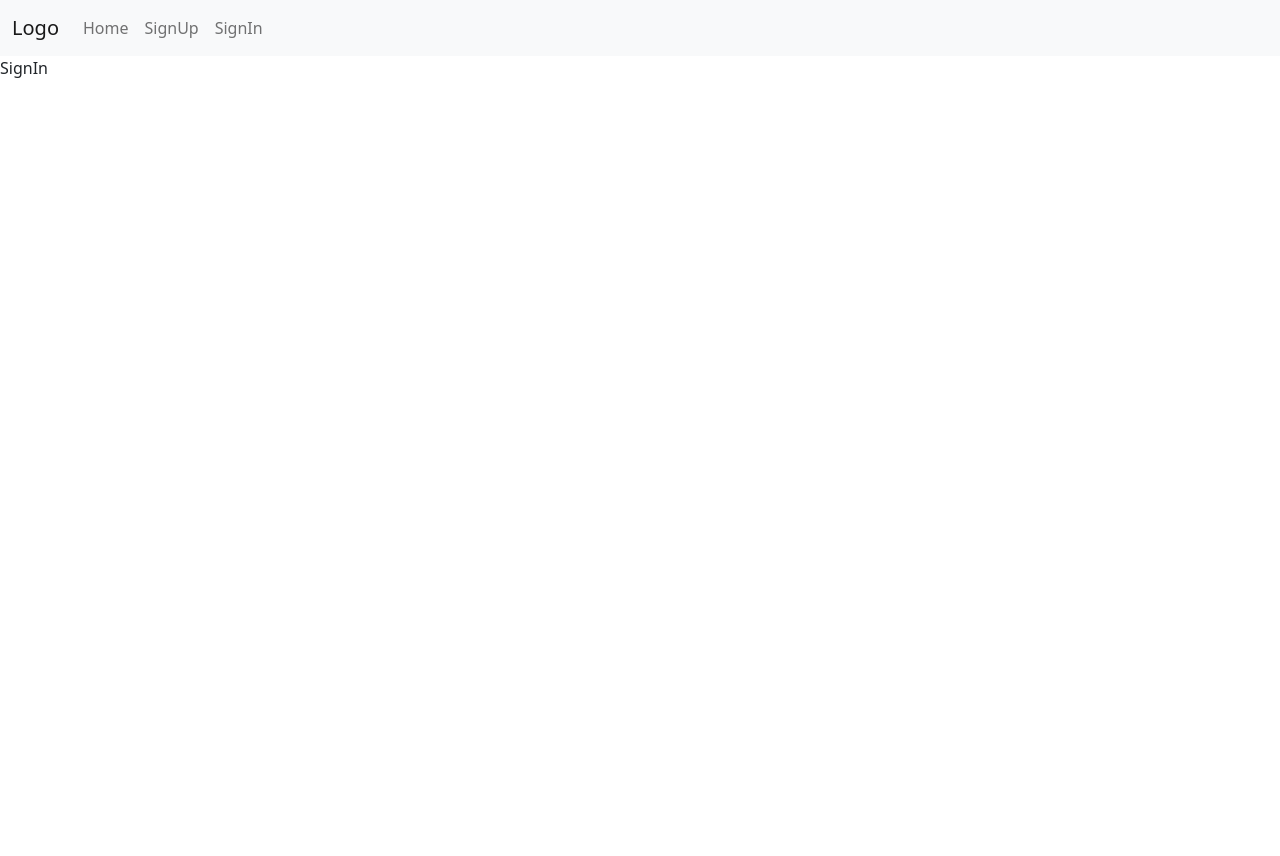
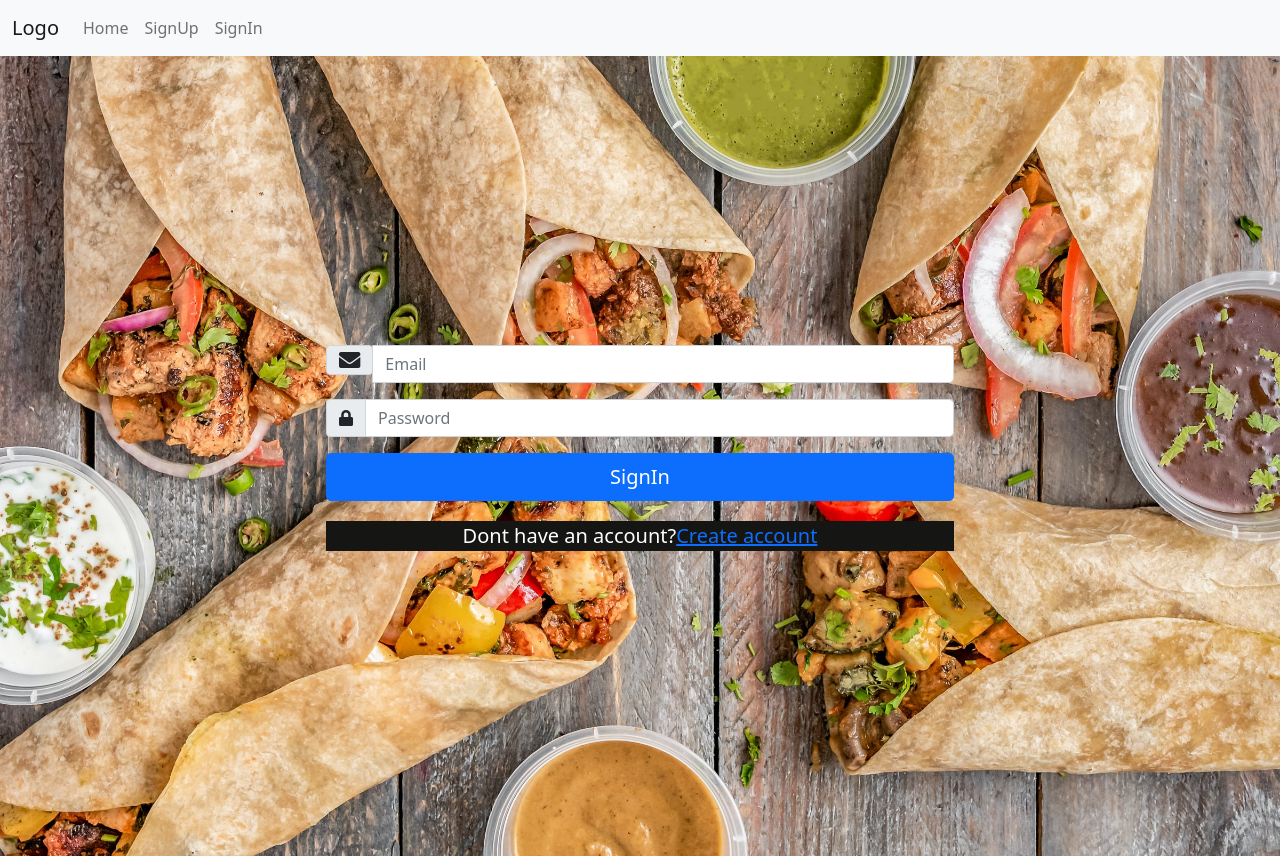
Before and after one commit to Smr0303/Restraunt, a React app in the folder client/: page /SignIn in a window 1280 px wide. Before the commit the page ends 800 px from the top, so only its background shows below. Built offline with nearby package versions, Linux system fonts and the light colour scheme.

Commit message:
signin UI

```diff
--- a/client/src/components/App.css
+++ b/client/src/components/App.css
@@ -7,7 +7,15 @@
     overflow-y: hidden;
 }
 .form-line{
-    background-color: rgb(59, 65, 55);
+    background-color: rgb(21, 22, 20);
     margin-top: 20px;
     font-size: 20px;
 }
+.sign-in-container{
+    background-image:url("./assets/ryan-concepcion-50KffXbjIOg-unsplash.jpg");
+    background-size: cover;
+    background-repeat: no-repeat;
+    background-position:center;
+    overflow: hidden;
+    overflow-y: hidden;
+}
--- a/client/src/components/SignIn.js
+++ b/client/src/components/SignIn.js
@@ -1,9 +1,111 @@
-import React from 'react'
+import React, { useState } from "react";
+import { Link } from "react-router-dom";
+import { errorMessage } from "./helpers/Message";
+import Loading from "./helpers/Loading";
+import isEmpty from "validator/lib/isEmpty";
+import isEmail from "validator/lib/isEmail";
+import {Signin} from "./api/auth";
 
 export default function SignIn() {
-    return (
-        <div>
-          SignIn
+  const [formData, setdata] = useState({
+    email: "",
+    password: "",
+    errorMsg: false,
+    loading: false,
+    redirecttoDashboard: false,
+  });
+  const { email, password, errorMsg, loading, redirecttoDashboard } = formData;
+
+  const handleChange = (e) => {
+    setdata({
+      ...formData,
+      [e.target.name]: e.target.value,
+      errorMsg: "",
+    });
+  };
+
+  const handleSubmit = (e) => {
+    e.preventDefault();
+    if (isEmpty(email) || isEmpty(password)) {
+      setdata({
+        ...formData,
+        errorMsg: "All fields are not filled",
+      });
+    } else if (!isEmail(email)) {
+      setdata({
+        ...formData,
+        errorMsg: "Email is invalid",
+      });
+    }
+    else {
+      const { email, password} = formData;
+      const data = {email, password };
+      setdata({
+        ...formData,
+        loading: true,
+      });
+      Signin(data)
+    }
+  };
+
+  return (
+    <div className="sign-in-container">
+      <div className="row vh-100">
+        <div className="col-md-5 mx-auto align-self-center w-50">
+          {loading && Loading()}
+          {errorMsg && errorMessage(errorMsg)}
+          <form type="submit" className="sign-in-form" noValidate>
+            {/*email*/}
+            <div className="input-group mb-3">
+              <div className="input-group-prepend">
+                <span className="input-group-text">
+                  <i className="fa fa-envelope fa-lg "></i>
+                </span>
+              </div>
+              <input
+                onChange={handleChange}
+                name="email"
+                value={email}
+                type="email"
+                className="form-control"
+                placeholder="Email"
+                aria-label="Email"
+                aria-describedby="basic-addon2"
+              />
+            </div>
+            {/*password*/}
+            <div className="input-group mb-3">
+              <span className="input-group-text">
+                <i className="fa fa-lock"></i>
+              </span>
+              <input
+                onChange={handleChange}
+                name="password"
+                value={password}
+                type="password"
+                className="form-control"
+                placeholder="Password"
+                aria-label="Password"
+                aria-describedby="basic-addon2"
+              />
+            </div>
+            <div className="form-group">
+              <button
+                onClick={handleSubmit}
+                type="button"
+                className="btn btn-primary w-100 btn-lg btn-block align-self-center"
+              >
+                SignIn
+              </button>
+            </div>
+            <div className="form-line">
+              <p className="text-xl-center text-white">
+                Dont have an account?<Link to="/SignUp">Create account</Link>
+              </p>
+            </div>
+          </form>
         </div>
-    )
+      </div>
+    </div>
+  );
 }
--- a/client/src/components/SignUp.js
+++ b/client/src/components/SignUp.js
@@ -89,7 +89,7 @@ export default function SignUp() {
   return (
     <div className="sign-up-container">
       <div className=" row  vh-100">
-        <div className="col0-md-5 mx-auto align-self-center w-50">
+        <div className="col-md-5 mx-auto align-self-center w-50">
 
       {loading && Loading()}
       {errorMsg && errorMessage(errorMsg)}
--- a/client/src/components/api/auth.js
+++ b/client/src/components/api/auth.js
@@ -11,3 +11,13 @@ export const Signup=async(data)=>{
     return res;
 
 }
+export const Signin=async(data)=>{
+    const config={
+        headers:{
+            "Content-type":"application/json"
+        }
+    }
+    const res= await axios.post("http://localhost:5000/auth/Signin",data,config)
+    return res;
+
+}
--- a/middleware/validator.js
+++ b/middleware/validator.js
@@ -6,6 +6,7 @@ exports.SignupValidator = [
   check("email").isEmail().normalizeEmail().withMessage("Invalid email"),
   check("password1").isLength({min:8}).withMessage("Password should be atleast of 8 characters")
 ];
+
 exports.validatiorResult=(req,res,next)=>{
     const result=validationResult(req);
     const error=!result.isEmpty();
@@ -19,3 +20,8 @@ exports.validatiorResult=(req,res,next)=>{
   }
   next();
 }
+
+exports.SigninValidator=[
+  check("email").isEmail().normalizeEmail().withMessage("Invalid email"),
+  check("password").isLength({min:8}).withMessage("Password should be atleast of 8 characters")
+];
--- a/routes/authRoutes.js
+++ b/routes/authRoutes.js
@@ -1,8 +1,9 @@
 const express=require('express');
 const router=express.Router();
-const {SignupValidator,validatiorResult}=require("../middleware/validator");
-const {SignupController}=require("../controllers/authRoutes");
+const {SignupValidator,SigninValidator,validatiorResult}=require("../middleware/validator");
+const {SignupController,SigninController}=require("../controllers/authRoutes");
 
 router.post('/Signup',SignupValidator,validatiorResult,SignupController);
+router.post('/Signin',SigninValidator,validatiorResult,SigninController);
 
 module.exports=router;
```
Also changed, not shown: controllers/authRoutes.js (+31 -0 lines), client/src/components/assets/ryan-concepcion-50KffXbjIOg-unsplash.jpg (added).
